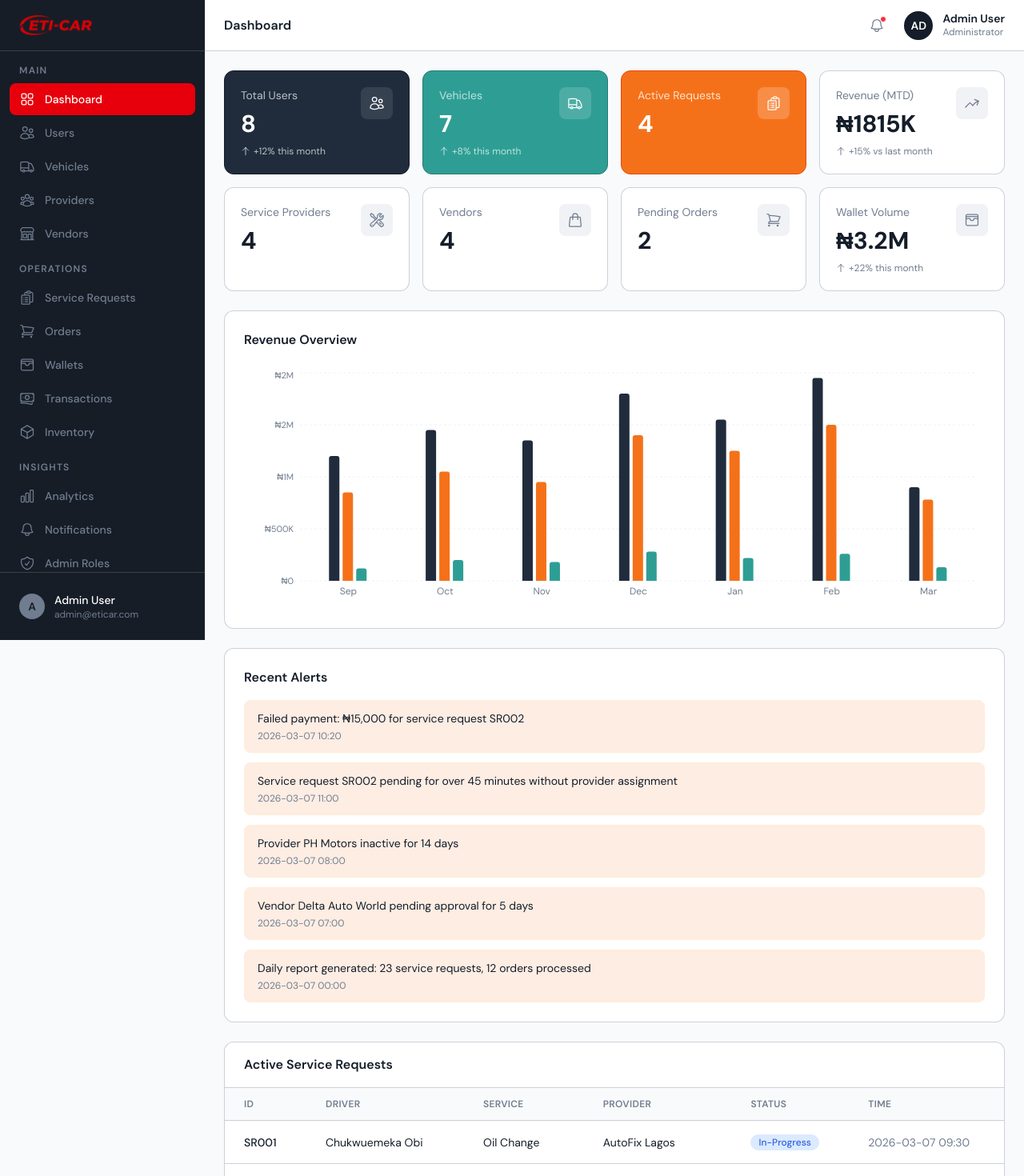
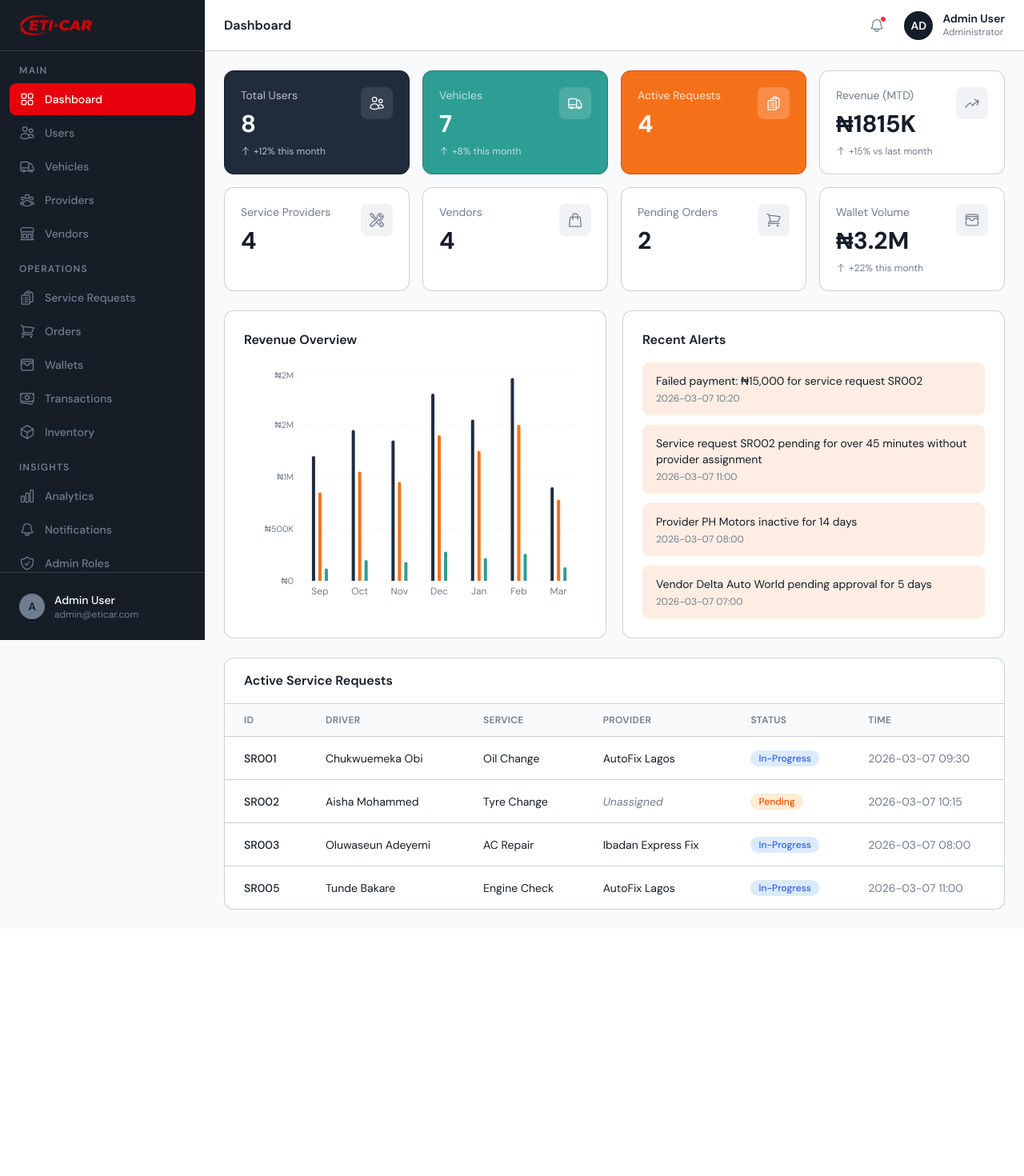
Before and after one commit to Arcee69/EtiCar-Admin, a React (Vite) app: page /dashboard in a window 1280 px wide. Shown: the top 1470 px of the page at 80% size. After the commit the page ends 1161 px from the top, so only its background shows below. Built offline with nearby package versions, Linux system fonts and the light colour scheme.

Commit message:
Chore: Hot Fix

```diff
--- a/src/pages/Overview/index.tsx
+++ b/src/pages/Overview/index.tsx
@@ -87,12 +87,12 @@ const recentAlerts: Alert[] = [
     timestamp: '2026-03-07 07:00',
     severity: 'info',
   },
-  {
-    id: '5',
-    message: 'Daily report generated: 23 service requests, 12 orders processed',
-    timestamp: '2026-03-07 00:00',
-    severity: 'info',
-  },
+  // {
+  //   id: '5',
+  //   message: 'Daily report generated: 23 service requests, 12 orders processed',
+  //   timestamp: '2026-03-07 00:00',
+  //   severity: 'info',
+  // },
 ]
 
 const activeServiceRequests: ServiceRequest[] = [
@@ -247,8 +247,9 @@ const Overview = () => {
         />
       </div>
 
+      <div className='flex flex-col lg:flex-row gap-5'>
         {/* ── Revenue Overview Chart ── */}
-      <div className="bg-white rounded-xl border border-GREY-100 p-6">
+        <div className="bg-white w-full rounded-xl border border-GREY-100 p-6">
           <h2 className="text-base font-semibold text-NEUTRAL-100 mb-6">Revenue Overview</h2>
           <ResponsiveContainer width="100%" height={300}>
             <BarChart
@@ -280,7 +281,7 @@ const Overview = () => {
         </div>
 
         {/* ── Recent Alerts ── */}
-      <div className="bg-white rounded-xl border border-GREY-100 p-6">
+        <div className="bg-white w-full rounded-xl border border-GREY-100 p-6">
           <h2 className="text-base font-semibold text-NEUTRAL-100 mb-4">Recent Alerts</h2>
           <div className="space-y-3">
             {recentAlerts.map((alert) => (
@@ -294,6 +295,9 @@ const Overview = () => {
             ))}
           </div>
         </div>
+
+      </div>
+
 
       {/* ── Active Service Requests ── */}
       <div className="bg-white rounded-xl border border-GREY-100 overflow-hidden">
```
Lines whose indentation alone changed are shown as unchanged.
